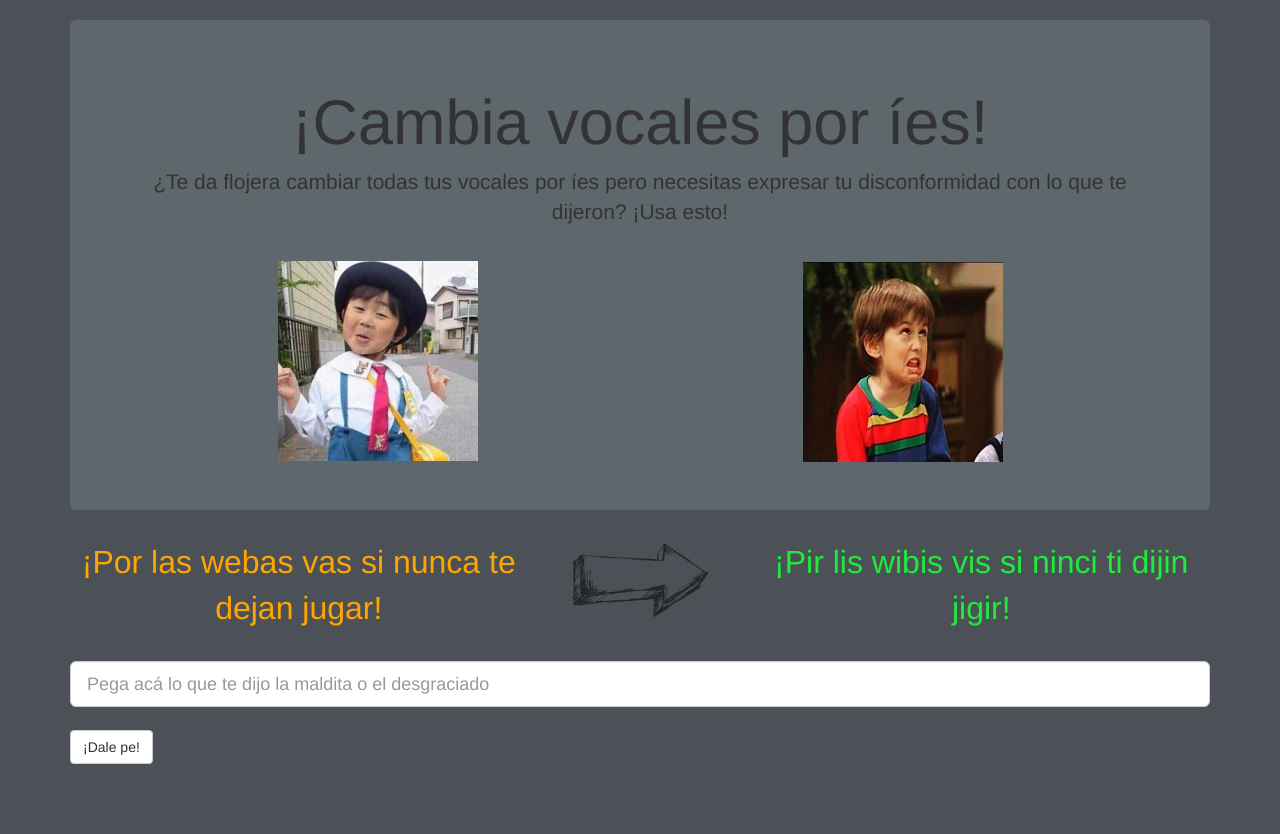
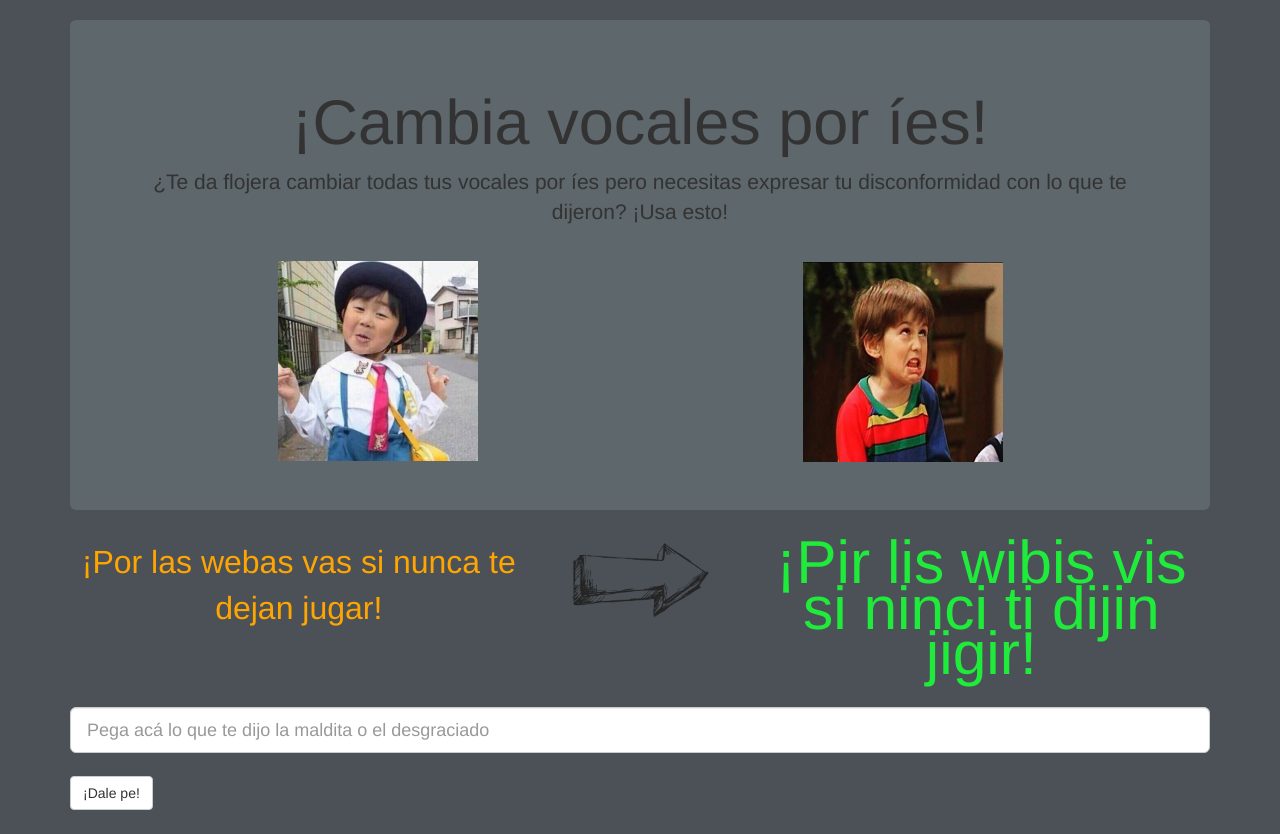
Before and after one commit to jurgenarias/i, a plain HTML site: page index.html in a window 1280 px wide. Before the commit the page ends 800 px from the top, so only its background shows below. Drawn offline with nearby package versions, Linux system fonts and the light colour scheme.

Commit message:
cleaning code

```diff
--- a/style.css
+++ b/style.css
@@ -1,38 +1,46 @@
 body {
   background-color: #353b42e2;
 }
+
 .jumbotron {
 background-color: #5e676c;
 }
+
 img {
   background-color:transparent;
 }
+
 h1 {
   text-align: center;
 }
+
 .lead{
   text-align: center
 }
+
 .ejemplo{
   color: orange;
   font-size: xx-large;
   text-align: center;
 }
+
 .resultado{
   color: rgb(31, 235, 58);
   font-size: xx-large;
   text-align:center;
-  /* font-size-adjust: 0.5; */
+  font-size-adjust: 1.0;
 }
+
 #form {
   font-size:xx-large;
 }
+
 span{
 font-size: 200%
 }
+
 img{
 display: block;
 margin-left: auto;
 margin-right: auto;
-/* width: 50%; */
 }
```
Also changed, not shown: index.html (+6 -17 lines).
